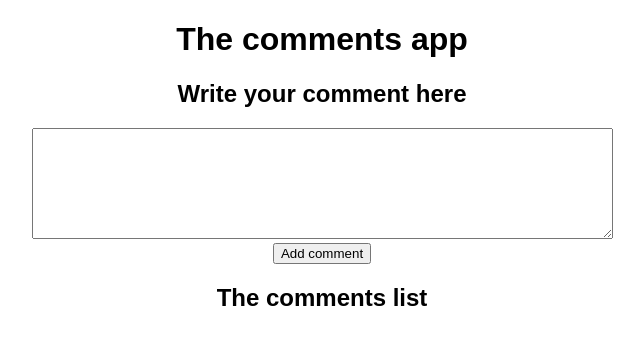
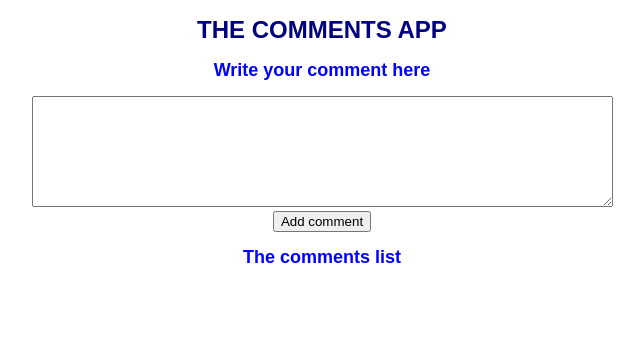
Before and after one commit to barceolga/19.7_App_React_Redux, a React (Create React App) app: page / in a window 1280 px wide. Shown: the top 344 px of the page, without its empty margins (318-962 px from the left). Built offline with nearby package versions, Linux system fonts and the light colour scheme.

Commit message:
Update content for App.js according to App.css style guide

```diff
--- a/src/App.js
+++ b/src/App.js
@@ -7,10 +7,10 @@ import './App.css';
   const App= () => {
     return (
       <div className="App">
-          <h1> The comments app </h1>
-          <h2>Write your comment here</h2>
+          <h1 className="App-title"> The comments app </h1>
+          <h2 className="App-intro">Write your comment here</h2>
           <ContainerForm/>
-          <h2> The comments list</h2>
+          <h2 className="App-intro"> The comments list</h2>
           <CommentsListContainer/>
       </div>
     );
```
